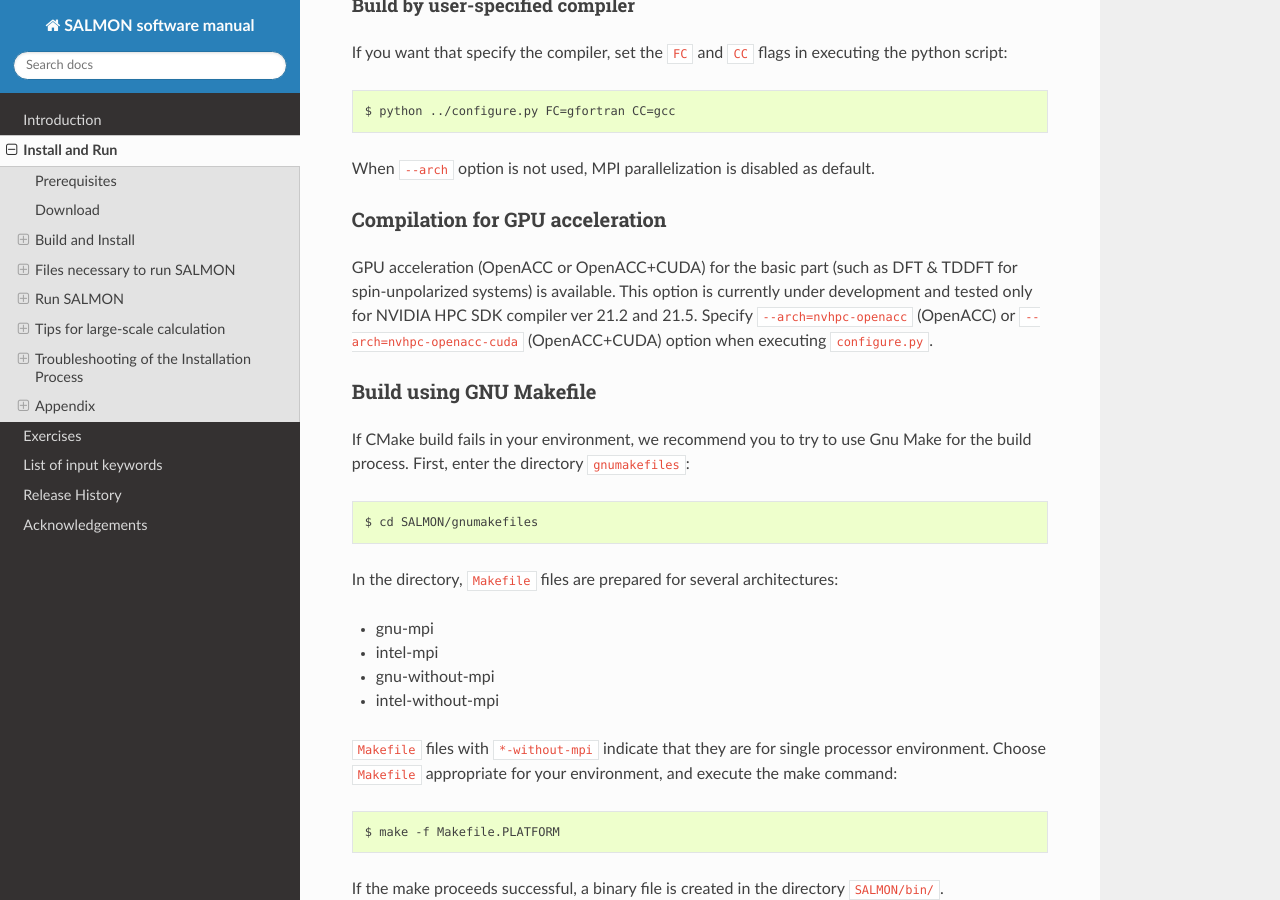
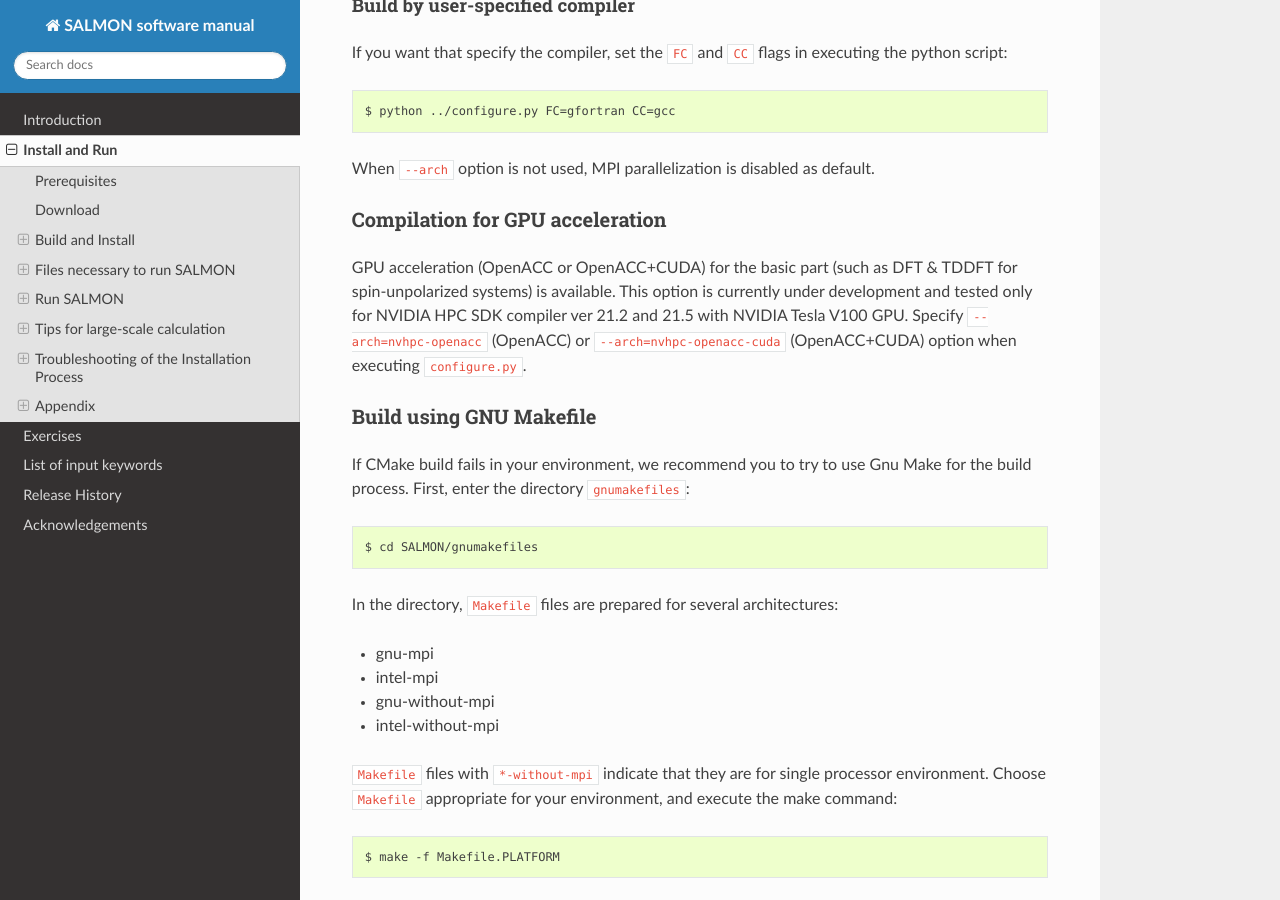
Before and after one commit to SALMON-TDDFT/SALMON-DOCS, a Sphinx documentation site: the page built from source/install_and_run.rst, in a window 1280 px wide and 900 px high, scrolled down 12124 px. Built offline with Sphinx 7.4.7 and the Read the Docs theme 2.0.0, drawn with Linux system fonts in a browser that asks for light colours; formulas are drawn with MathJax 3.

Commit message:
Update install_and_run.rst

```diff
--- a/source/install_and_run.rst
+++ b/source/install_and_run.rst
@@ -563,7 +563,7 @@
 ~~~~~~~~~~~~~~~~~~~~~~~~~~~~~~~~~~~~~~~~~~
 
 GPU acceleration (OpenACC or OpenACC+CUDA) for the basic part (such as DFT & TDDFT for spin-unpolarized systems) is available.
-This option is currently under development and tested only for NVIDIA HPC SDK compiler ver 21.2 and 21.5.
+This option is currently under development and tested only for NVIDIA HPC SDK compiler ver 21.2 and 21.5 with NVIDIA Tesla V100 GPU.
 Specify ``--arch=nvhpc-openacc`` (OpenACC) or ``--arch=nvhpc-openacc-cuda`` (OpenACC+CUDA) option when executing ``configure.py``.
 
 .. _build-gnu-make:
```
